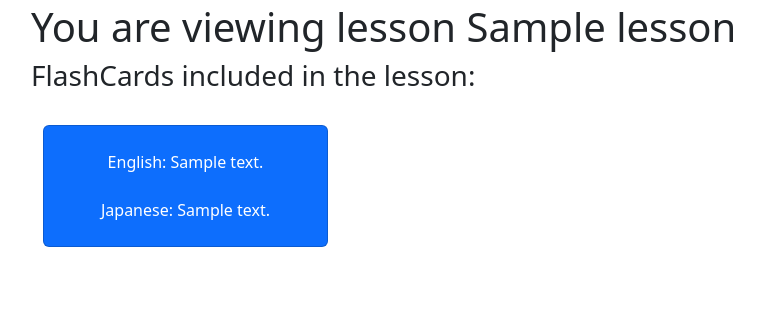
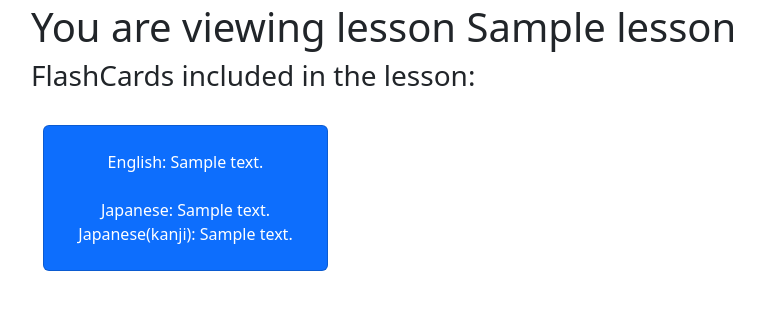
Before and after one commit to Bad-Grandpa/ReadWriteExecute, a Django app: page /learnjapanese/lesson/1 in a window 1280 px wide. Shown: the part 138-448 px from the top of the page, without its empty margins (51-815 px from the left). Run offline with Django 4.2, Linux system fonts and the light colour scheme; tables that the repository leaves empty hold one stand-in row (values such as "Sample post").

Commit message:
Kanji reading added to flashcards

```diff
--- a/learnjapanese/management/commands/importdictionary.py
+++ b/learnjapanese/management/commands/importdictionary.py
@@ -49,6 +49,7 @@ class Command(BaseCommand):
                     fc = FlashCard(
                         english_text=entry["gloss"],
                         japanese_text=entry["reb"],
+                        japanese_text_kanji = entry.get("keb"),
                         category=target_category
                         )
 
--- a/learnjapanese/models.py
+++ b/learnjapanese/models.py
@@ -14,6 +14,7 @@ class Category(models.Model):
 class FlashCard(models.Model):
     english_text = models.CharField(max_length=100)
     japanese_text = models.CharField(max_length=100)
+    japanese_text_kanji = models.CharField(max_length=100, null=True)
     creation_date = models.DateTimeField(auto_now_add=True)
     category = models.ForeignKey(Category, on_delete=models.CASCADE)
 
--- a/learnjapanese/templates/learnjapanese/category.html
+++ b/learnjapanese/templates/learnjapanese/category.html
@@ -13,6 +13,9 @@
             <div class="card col-3 bg-primary text-white text-center m-4 p-4">
                 English: {{flashcard.english_text}}<br><br>
                 Japanese: {{flashcard.japanese_text}}
+                {% if flashcard.japanese_text_kanji %}
+                <br>Japanese(kanji): {{flashcard.japanese_text_kanji}}
+                {% endif %}
             </div>
         {% if forloop.counter|divisibleby:3 %}</div><div class="row">{% endif %}
         {% if forloop.last %}</div>{% endif %}
--- a/learnjapanese/templates/learnjapanese/lesson.html
+++ b/learnjapanese/templates/learnjapanese/lesson.html
@@ -14,6 +14,9 @@
         <div class="card col-3 bg-primary text-white text-center m-4 p-4">
             English: {{flashcard.english_text}}<br><br>
             Japanese: {{flashcard.japanese_text}}
+            {% if flashcard.japanese_text_kanji %}
+                <br>Japanese(kanji): {{flashcard.japanese_text_kanji}}
+            {% endif %}
         </div>
     {% if forloop.counter|divisibleby:3 %}</div><div class="row">{% endif %}
     {% if forloop.last %}</div>{% endif %}
--- a/learnjapanese/templates/learnjapanese/lesson_train.html
+++ b/learnjapanese/templates/learnjapanese/lesson_train.html
@@ -21,7 +21,11 @@
     <a class="card col-3 bg-primary text-white text-center m-4 p-4 text-decoration-none"
         href="{% url 'learnjapanese:lesson_tr_submit' lesson.id question forloop.counter0%}">
         {% comment %} English: {{answer.english_text}}<br><br>
-        Japanese:  {% endcomment %}<h4>{{answer.japanese_text}}</h4>
+        Japanese:  {% endcomment %}
+        <h4>{{answer.japanese_text}}
+            {% if answer.japanese_text_kanji %}<br>({{answer.japanese_text_kanji}}){% endif %}
+        </h4>
+
     </a>
     {% if forloop.last %}</div>{% endif %}
 {% endfor %}
```
Also changed, not shown: learnjapanese/migrations/0003_flashcard_japanese_text_kanji.py (added).
